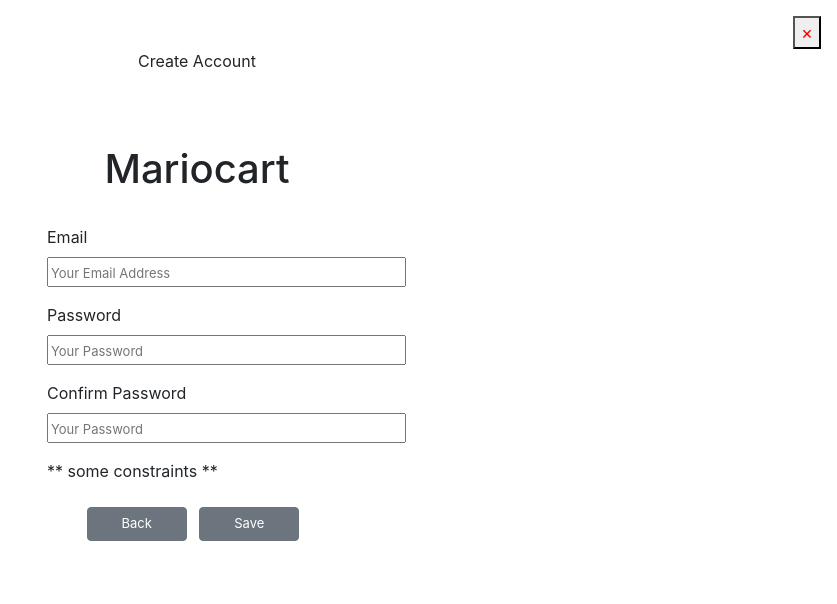
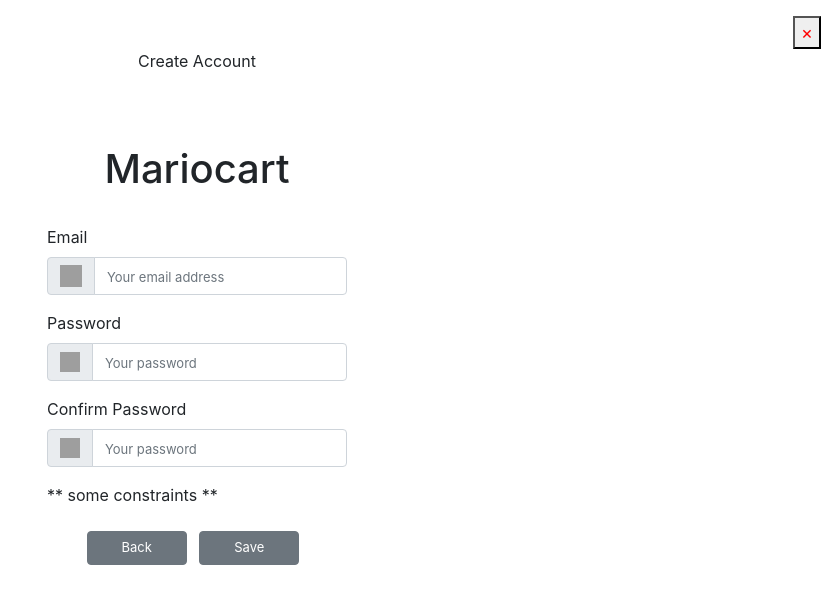
Before and after one commit to np873/UI-, a Flask app: page /create_account in a window 1280 px wide. Shown: the top 604 px of the page, without its empty margins (443-1280 px from the left). Run offline with Flask 2, Linux system fonts and the light colour scheme; some libraries are stand-ins or nearby versions; grey boxes are pictures that could not be loaded.

Commit message:
Add files via upload

```diff
--- a/templates/create_account.html
+++ b/templates/create_account.html
@@ -39,17 +39,28 @@
 
             <div class="mx-auto" style="width: 300px; padding-top: 1.5rem;">
                 <label>Email</label>
-                <p>
-                    <input type="email" placeholder="Your Email Address" size="30">
-                </p>
+
+                    <div class="input-group mb-3">
+                        <div class="input-group-prepend">
+                          <span class="input-group-text" id="basic-addon1"><img src="/static/img/icons/email.svg" style="width: 22px; height: 22px;"></span>
+                        </div>
+                        <input type="email" class="form-control" placeholder="Your email address">
+                    </div>
+
                 <label>Password</label>
-                <p>
-                    <input type="password" placeholder="Your Password" size="30">
-                </p>
+                <div class="input-group mb-3">
+                    <div class="input-group-prepend">
+                      <span class="input-group-text" id="basic-addon1"><img src="/static/img/icons/password.svg" style="width: 20px; height: 20px;"></span>
+                    </div>
+                    <input type="password" class="form-control" placeholder="Your password">
+                </div>
                 <label>Confirm Password</label>
-                <p>
-                    <input type="password" placeholder="Your Password" size="30">
-                </p>
+                <div class="input-group mb-3">
+                    <div class="input-group-prepend">
+                      <span class="input-group-text" id="basic-addon1"><img src="/static/img/icons/password.svg" style="width: 20px; height: 20px;"></span>
+                    </div>
+                    <input type="password" class="form-control" placeholder="Your password">
+                </div>
 
                 <a>** some constraints **</a>
                 <div class="text-center" style="padding-top: 1rem;">
--- a/templates/products.html
+++ b/templates/products.html
@@ -8,10 +8,10 @@ Categories
 {% block content %}
 
   <ul>
-    {% for data in data %}
+    {% for category in data %}
     <li>
-        <img src=" {{ url_for('static', filename='img/categories/' + data.image) }} " alt=" {{ data['name'] }} " style="height: 100px; width: 100px;">
-        <a style="font-size: large; padding: 1.5rem;">{{ data.name }}</a>
+        <img src=" {{ url_for('static', filename='img/categories/' + category.image) }} " alt=" {{ category['name'] }} " style="height: 100px; width: 100px; padding: 1.5rem;">
+        <a style="font-size: large;">{{ category.name }}</a>
     </li>
     {% endfor %}
 </ul>
```
Also changed, not shown: templates/sign_in.html (+12 -6 lines).
